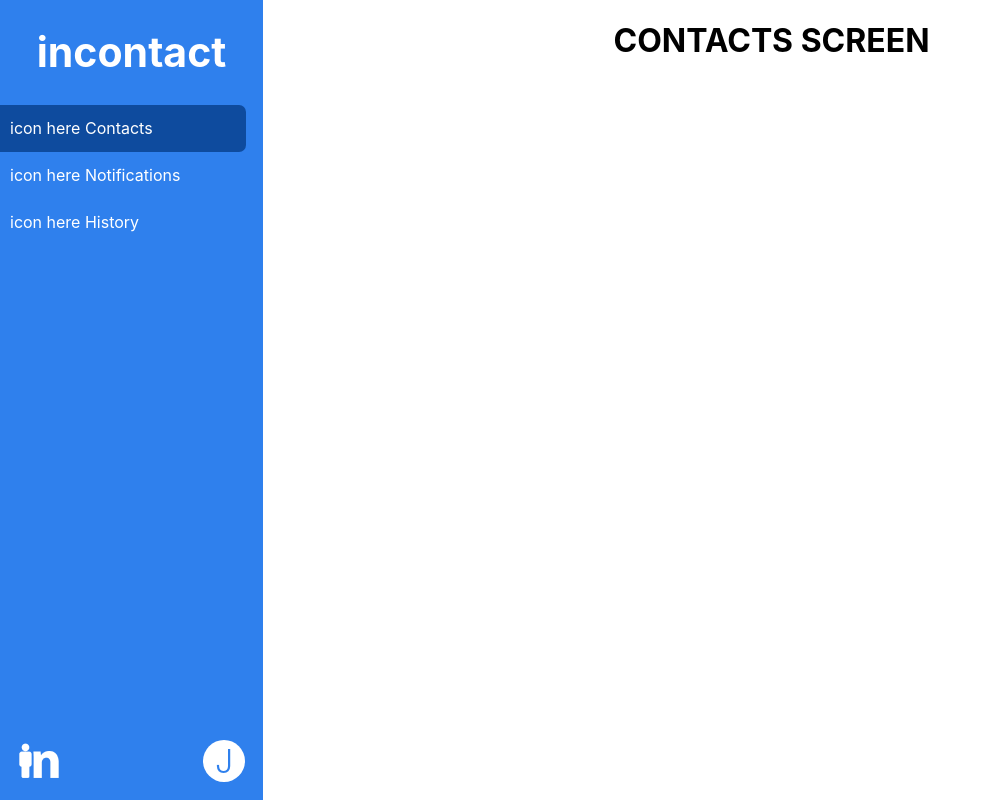
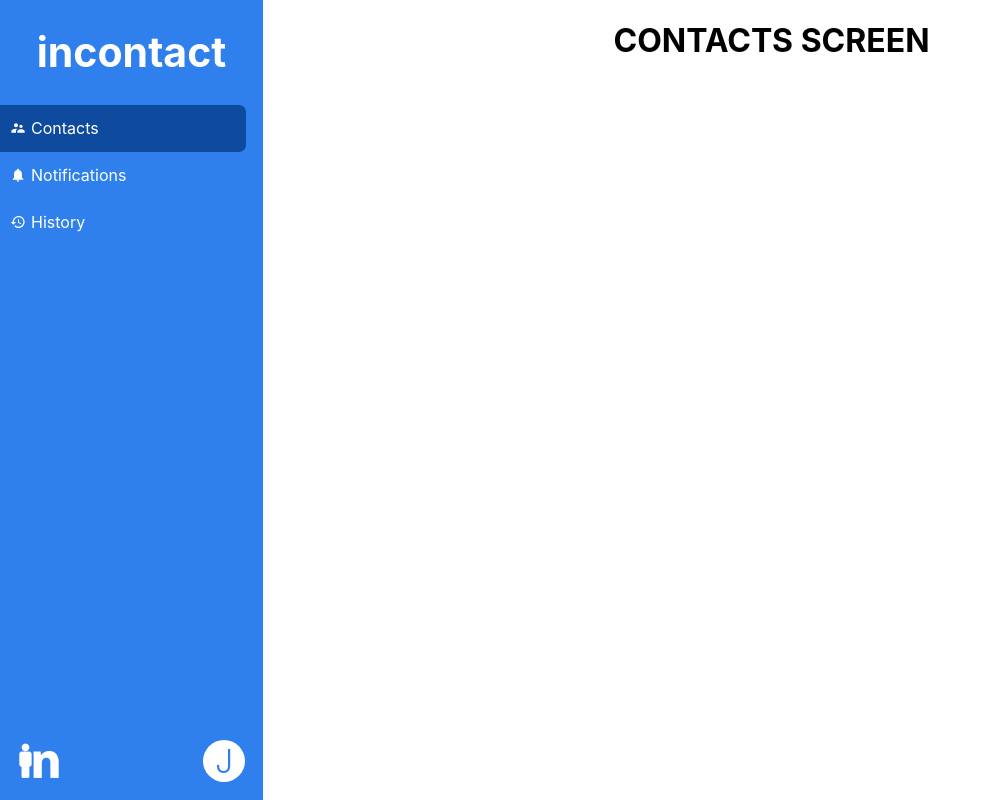
Before and after one commit to OpenSocialCSN/incontact-web, a React (Create React App) app: page / in a window 1280 px wide. Shown: the whole page, without its empty margins (0-991 px from the left). Built offline with nearby package versions, Linux system fonts and the light colour scheme.

Commit message:
install icon set, add icons to side menu

```diff
--- a/package.json
+++ b/package.json
@@ -6,6 +6,7 @@
     "node-sass": "^4.11.0",
     "react": "16.7.0-alpha.2",
     "react-dom": "16.7.0-alpha.2",
+    "react-icons": "^3.2.2",
     "react-scripts": "2.1.3"
   },
   "scripts": {
--- a/src/SideMenu.jsx
+++ b/src/SideMenu.jsx
@@ -1,6 +1,11 @@
 import React from "react";
+import {
+  MdHistory,
+  MdNotifications,
+  MdSupervisorAccount
+} from "react-icons/md";
+
 import logo from "./assets/images/logo-white.png";
-
 import { Avatar } from "./components/reusable";
 
 export default function SideMenu({ navigate, route }) {
@@ -15,10 +20,11 @@
       </h1>
       {ROUTES.map(r => (
         <SideMenuItem
-          key={r}
-          name={r}
-          isFocused={r === route}
-          onClick={() => navigate(r)}
+          key={r.name}
+          name={r.name}
+          isFocused={r.name === route}
+          onClick={() => navigate(r.name)}
+          Icon={r.icon}
         />
       ))}
 
@@ -39,13 +45,17 @@
   );
 }
 
-const SideMenuItem = ({ name, icon, isFocused, onClick }) => (
+const SideMenuItem = ({ name, Icon, isFocused, onClick }) => (
   <div
     className={`SideMenuItem${isFocused ? " focused" : ""}`}
     onClick={onClick}
   >
-    icon here {name}
+    <Icon /> <span className="SideMenuItem-title">{name}</span>
   </div>
 );
 
-const ROUTES = ["Contacts", "Notifications", "History"];
+const ROUTES = [
+  { name: "Contacts", icon: MdSupervisorAccount },
+  { name: "Notifications", icon: MdNotifications },
+  { name: "History", icon: MdHistory }
+];
--- a/src/assets/styles/GlobalStyles.scss
+++ b/src/assets/styles/GlobalStyles.scss
@@ -76,6 +76,9 @@
     &:hover {
       background-color: darken($primary, 20%);
     }
+    .SideMenuItem-title {
+      margin-left: 5px;
+    }
   }
   .focused {
     background-color: darken($primary, 22%);
```
Also changed, not shown: 1 other file (tests, documents, lock files or other folders).
